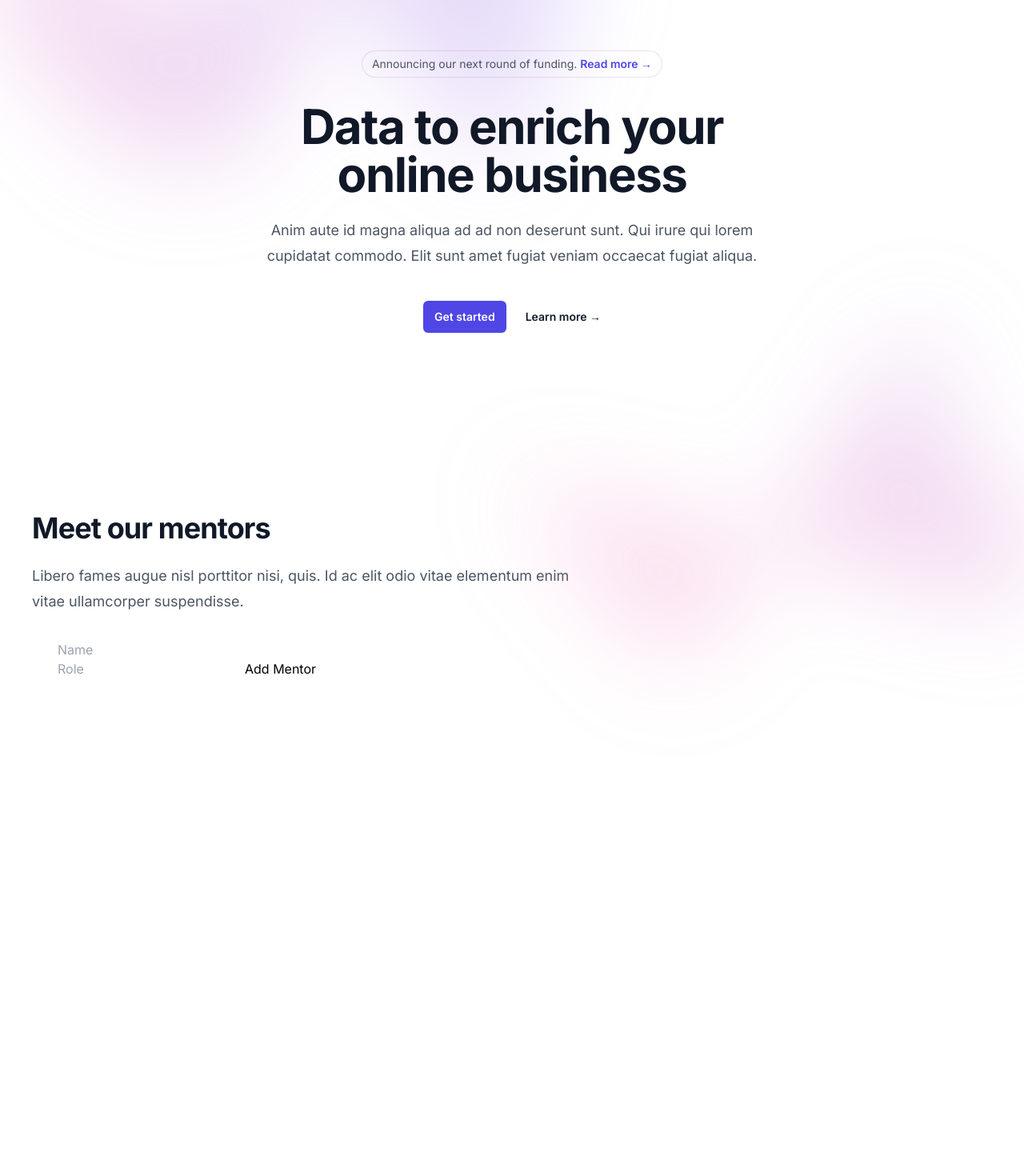
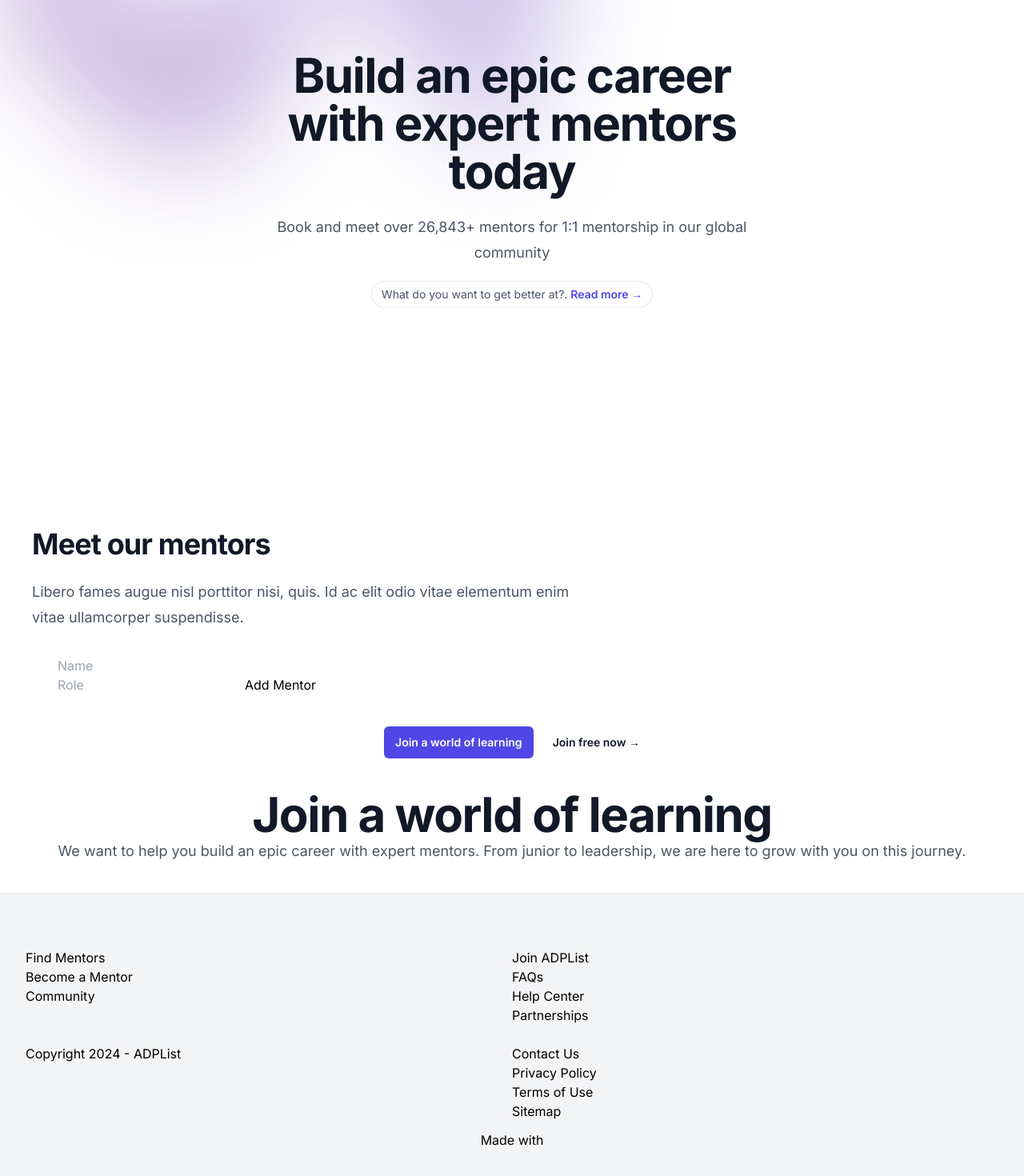
Before and after one commit to k4cdev/teentok, a Next.js app: page / in a window 1280 px wide. Shown: the part 216-1686 px from the top of the page at 80% size. Before the commit the page ends 1104 px from the top, so only its background shows below. Built offline with nearby package versions, Linux system fonts and the light colour scheme; grey boxes are pictures that could not be loaded.

Commit message:
make main page structure

```diff
--- a/src/app/(teentok)/layout.tsx
+++ b/src/app/(teentok)/layout.tsx
@@ -15,60 +15,116 @@ export default function TeentokLayout({
           aria-hidden="true"
         >
           <div
-            className="relative left-[calc(50%-11rem)] aspect-[1155/678] w-[36.125rem] -translate-x-1/2 rotate-[30deg] bg-gradient-to-tr from-[#ff80b5] to-[#9089fc] opacity-30 sm:left-[calc(50%-30rem)] sm:w-[72.1875rem]"
+            className="relative left-[calc(50%-11rem)] aspect-[1155/678] w-[36.125rem] -translate-x-1/2 rotate-[30deg] bg-gradient-to-tr from-[#4b0082] to-[#6a5acd] opacity-30 sm:left-[calc(50%-30rem)] sm:w-[72.1875rem]"
             style={{
               clipPath:
                 'polygon(74.1% 44.1%, 100% 61.6%, 97.5% 26.9%, 85.5% 0.1%, 80.7% 2%, 72.5% 32.5%, 60.2% 62.4%, 52.4% 68.1%, 47.5% 58.3%, 45.2% 34.5%, 27.5% 76.7%, 0.1% 64.9%, 17.9% 100%, 27.6% 76.8%, 76.1% 97.7%, 74.1% 44.1%)',
             }}
           />
         </div>
+
         <div className="mx-auto max-w-2xl py-32 sm:py-48 lg:py-56">
+
+
+          {/* encabezado */}
+          <div className="text-center">
+            <h1 className="text-4xl font-bold tracking-tight text-gray-900 sm:text-6xl">
+              Build an epic career with expert mentors today
+            </h1>
+            <p className="mt-6 text-lg leading-8 text-gray-600">
+              Book and meet over 26,843+ mentors for 1:1 mentorship in our global community
+            </p>
+
+
+            {/* read more */}
             <div className="hidden sm:mb-8 sm:flex sm:justify-center">
-            <div className="relative rounded-full px-3 py-1 text-sm leading-6 text-gray-600 ring-1 ring-gray-900/10 hover:ring-gray-900/20">
-              Announcing our next round of funding.{' '}
+              <div className="relative rounded-full my-5 px-3 py-1 text-sm leading-6 text-gray-600 ring-1 ring-indigo-900/10 hover:ring-indigo-900/20">
+                What do you want to get better at?.{' '}
                 <a href="#" className="font-semibold text-indigo-600">
                   <span className="absolute inset-0" aria-hidden="true" />
                   Read more <span aria-hidden="true">&rarr;</span>
                 </a>
               </div>
+
+
             </div>
-          <div className="text-center">
-            <h1 className="text-4xl font-bold tracking-tight text-gray-900 sm:text-6xl">
-              Data to enrich your online business
-            </h1>
-            <p className="mt-6 text-lg leading-8 text-gray-600">
-              Anim aute id magna aliqua ad ad non deserunt sunt. Qui irure qui lorem cupidatat commodo. Elit sunt amet
-              fugiat veniam occaecat fugiat aliqua.
-            </p>
-            <div className="mt-10 flex items-center justify-center gap-x-6">
+          </div>
+        </div>
+
+      </div>
+      <div className="px-0 sm:px-10">
+        {children}
+      </div>
+
+      {/* botones get started */}
+      <div className="my-10 flex items-center justify-center gap-x-6">
         <a
           href="#"
           className="rounded-md bg-indigo-600 px-3.5 py-2.5 text-sm font-semibold text-white shadow-sm hover:bg-indigo-500 focus-visible:outline focus-visible:outline-2 focus-visible:outline-offset-2 focus-visible:outline-indigo-600"
         >
-                Get started
+          Join a world of learning
         </a>
         <a href="#" className="text-sm font-semibold leading-6 text-gray-900">
-                Learn more <span aria-hidden="true">→</span>
+          Join free now <span aria-hidden="true">→</span>
         </a>
       </div>
+
+      <div className="text-center">
+        <h1 className="text-4xl px-8 font-bold tracking-tight text-gray-900 sm:text-6xl">
+          Join a world of learning
+        </h1>
+        <p className="mb-9 px-8 text-lg leading-8 text-gray-600">
+          We want to help you build an epic career with expert mentors. From junior to leadership, we are here to grow with you on this journey.</p>
+      </div>
+
+      {/* footer */}
+      <footer className="bg-gray-100">
+          <hr className="my-6 border-gray-200" />
+        <div className="container mx-auto py-8 px-8">
+
+          <div className="flex flex-wrap">
+            <div className="w-full md:w-1/2 py-3">
+              <ul>
+                <li><a href="#">Find Mentors</a></li>
+                <li><a href="#">Become a Mentor</a></li>
+                <li><a href="#">Community</a></li>
+              </ul>
+            </div>
+            <div className="w-full md:w-1/2 py-3">
+              <ul>
+                <li><a href="#">Join ADPList</a></li>
+                <li><a href="#">FAQs</a></li>
+                <li><a href="#">Help Center</a></li>
+                <li><a href="#">Partnerships</a></li>
+              </ul>
             </div>
           </div>
-        <div
-          className="absolute inset-x-0 top-[calc(100%-13rem)] -z-10 transform-gpu overflow-hidden blur-3xl sm:top-[calc(100%-30rem)]"
-          aria-hidden="true"
-        >
-          <div
-            className="relative left-[calc(50%+3rem)] aspect-[1155/678] w-[36.125rem] -translate-x-1/2 bg-gradient-to-tr from-[#ff80b5] to-[#9089fc] opacity-30 sm:left-[calc(50%+36rem)] sm:w-[72.1875rem]"
-            style={{
-              clipPath:
-                'polygon(74.1% 44.1%, 100% 61.6%, 97.5% 26.9%, 85.5% 0.1%, 80.7% 2%, 72.5% 32.5%, 60.2% 62.4%, 52.4% 68.1%, 47.5% 58.3%, 45.2% 34.5%, 27.5% 76.7%, 0.1% 64.9%, 17.9% 100%, 27.6% 76.8%, 76.1% 97.7%, 74.1% 44.1%)',
-            }}
-          />
+
+          {/* <hr className="my-6 border-gray-400" /> */}
+
+          <div className="flex flex-wrap">
+            <div className="w-full md:w-1/2 py-3">
+              <p>Copyright 2024 - ADPList</p>
+            </div>
+            <div className="w-full md:w-1/2 py-3">
+              <ul>
+                <li><a href="#">Contact Us</a></li>
+                <li><a href="#">Privacy Policy</a></li>
+                <li><a href="#">Terms of Use</a></li>
+                <li><a href="#">Sitemap</a></li>
+              </ul>
             </div>
           </div>
-      <div className="px-0 sm:px-10">
-        {children}
+
+          {/* <hr className="my-6 border-gray-400" /> */}
+
+          <div className="text-center mb-4">
+            <p>Made with <i className="fas fa-heart text-red-500"></i></p>
           </div>
+        </div>
+      </footer>
+
+
     </main>
   );
 }
```
Lines whose indentation alone changed are shown as unchanged.
